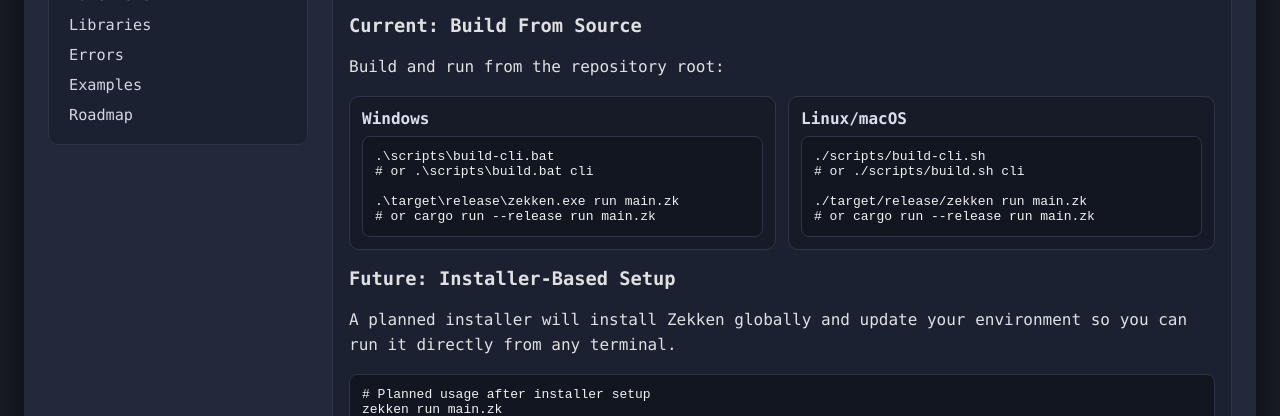
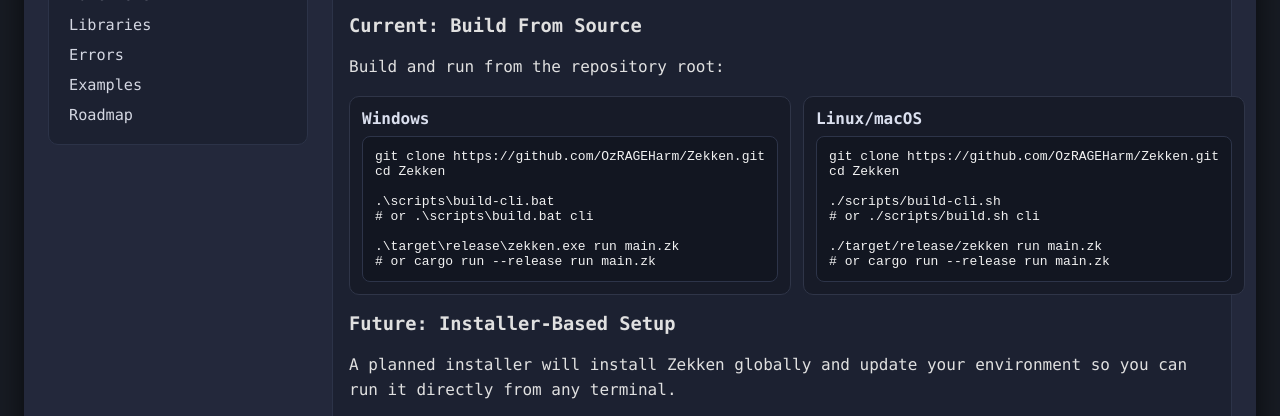
Before and after one commit to OzRAGEHarm/Zekken, a plain HTML site: page website/Docs/getting-started.html in a window 1280 px wide. Shown: the part 348-764 px from the top of the page. Drawn offline with Linux system fonts and the light colour scheme.

Commit message:
Expand docs and onboarding: multi-page website docs, README doc index, and source-first build instructions

```diff
--- a/website/Docs/getting-started.html
+++ b/website/Docs/getting-started.html
@@ -55,7 +55,10 @@
           <div class="platform-grid">
             <article class="platform-card">
               <h4>Windows</h4>
-<pre><code>.\scripts\build-cli.bat
+<pre><code>git clone https://github.com/OzRAGEHarm/Zekken.git
+cd Zekken
+
+.\scripts\build-cli.bat
 # or .\scripts\build.bat cli
 
 .\target\release\zekken.exe run main.zk
@@ -63,7 +66,10 @@
             </article>
             <article class="platform-card">
               <h4>Linux/macOS</h4>
-<pre><code>./scripts/build-cli.sh
+<pre><code>git clone https://github.com/OzRAGEHarm/Zekken.git
+cd Zekken
+
+./scripts/build-cli.sh
 # or ./scripts/build.sh cli
 
 ./target/release/zekken run main.zk
```
Also changed, not shown: README.md.
